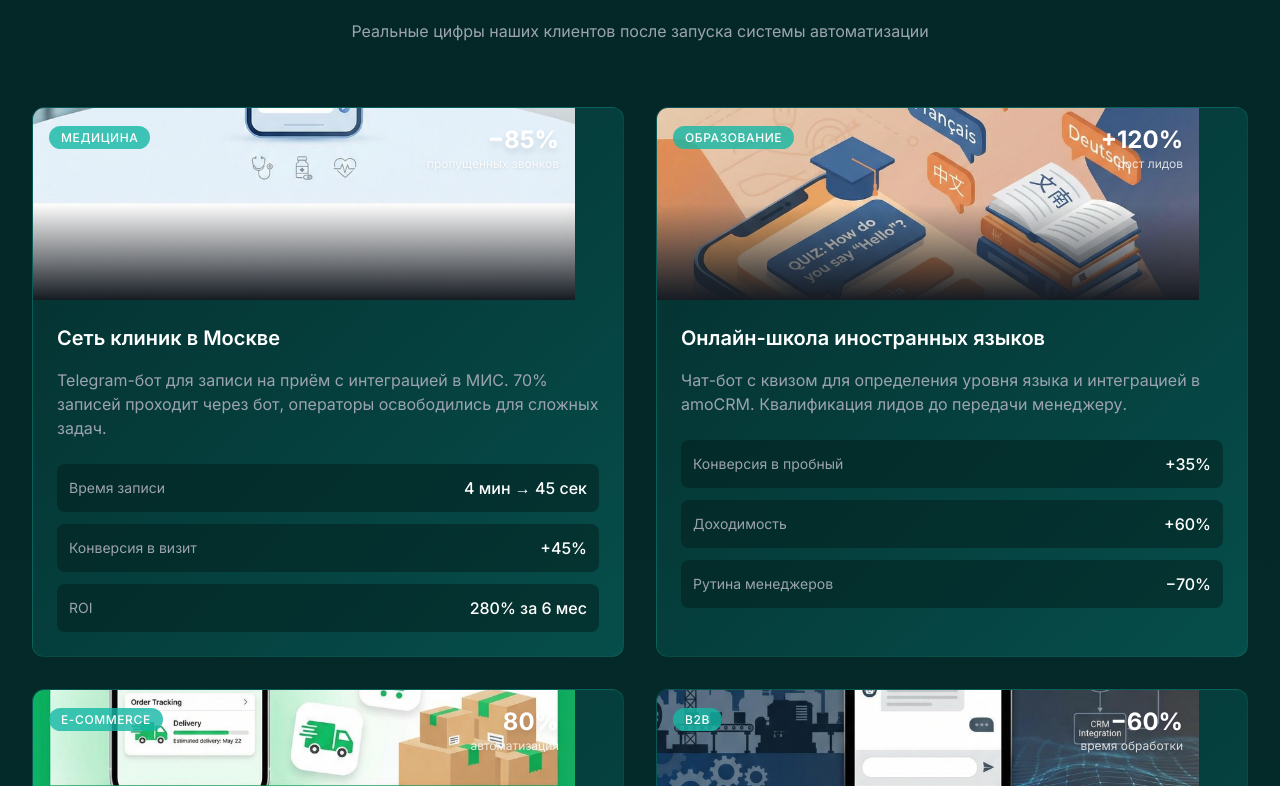
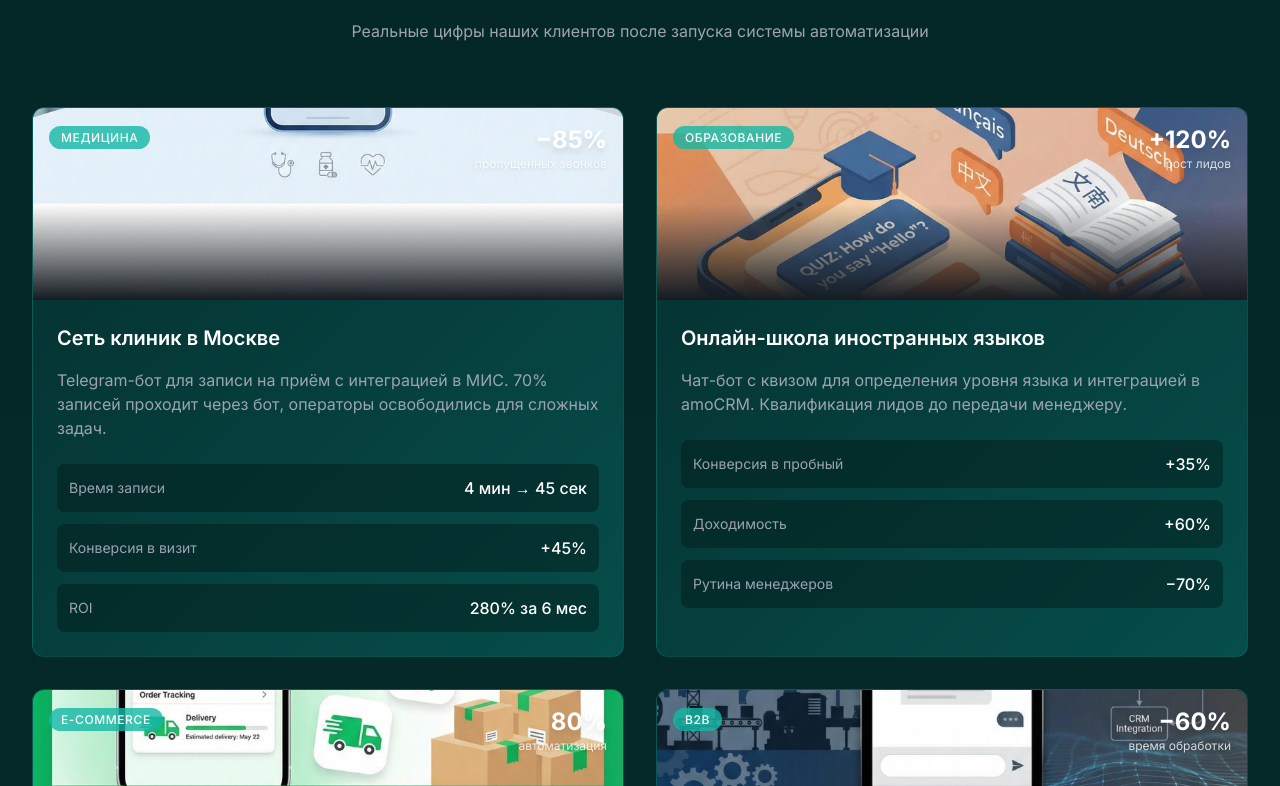
Before and after one commit to timoshinoleg-eng/march, a Next.js app: page / in a window 1280 px wide. Shown: the part 6814-7600 px from the top of the page. Built offline with nearby package versions, Linux system fonts and the light colour scheme.

Commit message:
Fix case images: remove negative margins, proper card padding

```diff
--- a/components/sections/Cases.tsx
+++ b/components/sections/Cases.tsx
@@ -85,24 +85,24 @@ export default function Cases() {
 
       <div className="grid grid-cols-1 lg:grid-cols-2 gap-8">
         {cases.map((caseItem, index) => (
-          <Card key={index} variant="gradient" className="h-full overflow-hidden">
+          <Card key={index} variant="gradient" className="h-full overflow-hidden p-0">
             {/* Hero Image */}
-            <div className="relative w-full h-48 mb-6 -mx-6 -mt-6 overflow-hidden">
+            <div className="relative w-full h-48 overflow-hidden">
               <Image
                 src={caseItem.image}
                 alt={caseItem.company}
                 fill
-                className="object-cover z-0"
+                className="object-cover"
                 sizes="(max-width: 768px) 100vw, 50vw"
-                priority
+                priority={index < 2}
               />
-              <div className="absolute inset-0 bg-gradient-to-t from-[#161b22] via-transparent to-transparent z-10" />
-              <div className="absolute top-4 left-4 z-20">
+              <div className="absolute inset-0 bg-gradient-to-t from-[#161b22] via-transparent to-transparent" />
+              <div className="absolute top-4 left-4">
                 <span className="text-xs text-white font-medium uppercase tracking-wider bg-primary-500/80 px-3 py-1 rounded-full">
                   {caseItem.industry}
                 </span>
               </div>
-              <div className="absolute top-4 right-4 text-right z-20">
+              <div className="absolute top-4 right-4 text-right">
                 <div className="text-2xl font-bold text-white drop-shadow-lg">
                   {caseItem.result}
                 </div>
@@ -110,6 +110,7 @@ export default function Cases() {
               </div>
             </div>
 
+            <div className="p-6">
               <div className="flex items-start justify-between mb-4">
                 <h3 className="text-xl font-semibold text-white">
                   {caseItem.company}
@@ -128,6 +129,7 @@ export default function Cases() {
                     <span className="text-white font-medium">{metric.value}</span>
                   </div>
                 ))}
+              </div>
             </div>
           </Card>
         ))}
```
Lines whose indentation alone changed are shown as unchanged.
